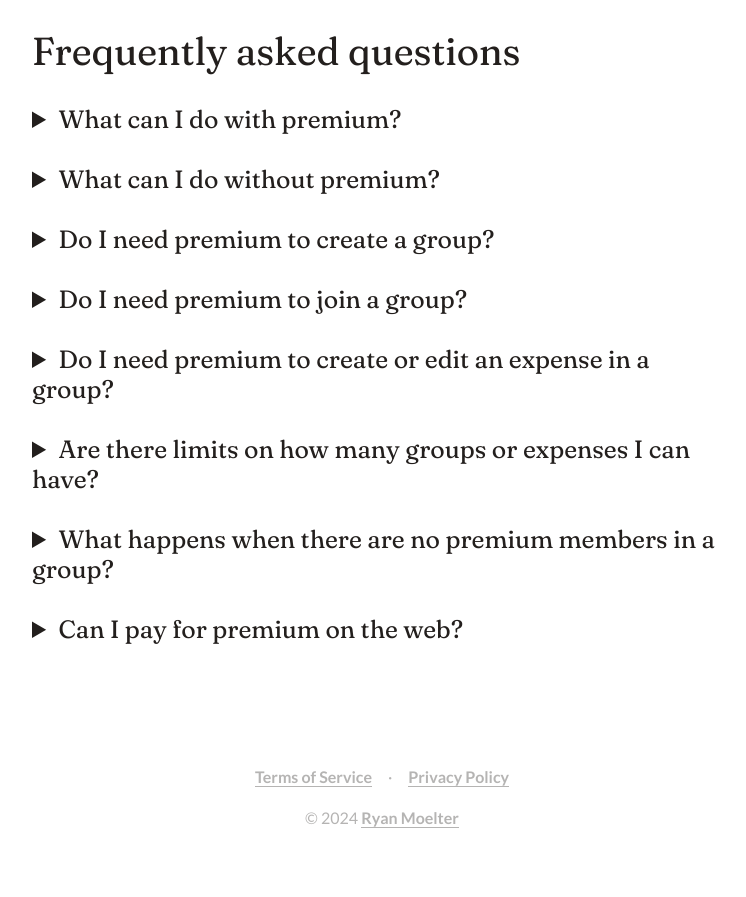
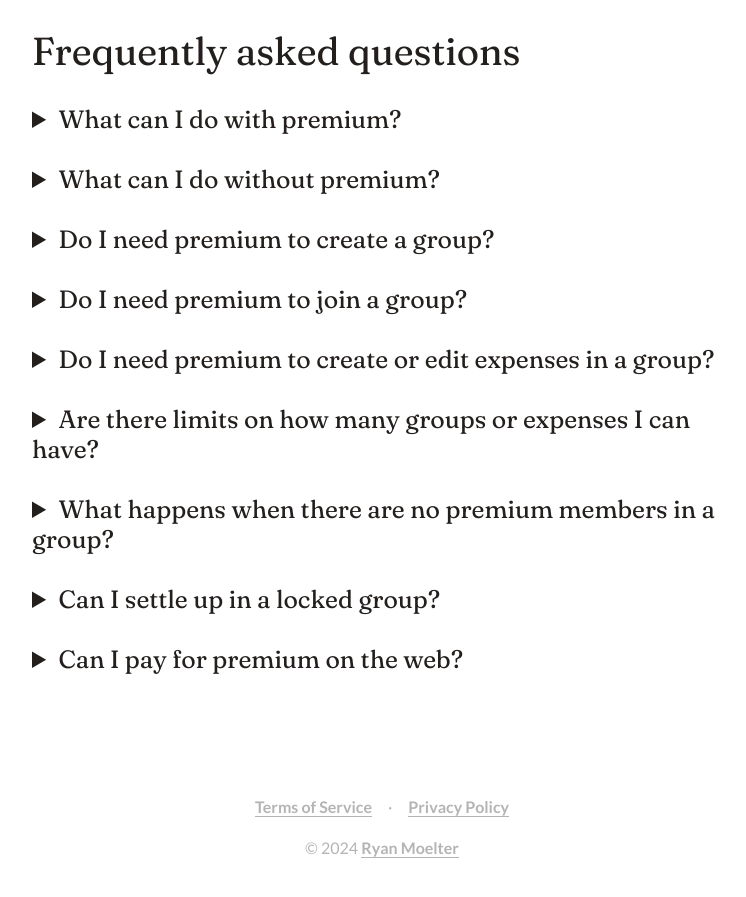
Before and after one commit to moeltenio/heypenny-website, a Jekyll site: the page built from _pages/premium.html, in a window 1280 px wide and 900 px high, scrolled down 679 px. Shown: the top 897 px of the window, without its empty margins (258-1004 px from the left). Built offline with Jekyll 4.4.1, drawn with Linux system fonts in a browser that asks for light colours; before the commit the page ends 1549 px from its top, so only the background shows below that.

Commit message:
Clarify that you can settle up in a locked group

```diff
--- a/_pages/premium.html
+++ b/_pages/premium.html
@@ -25,7 +25,7 @@ description: Heypenny premium and pricing
 </ul>
 
 <p>
-  <nobr><span class="premium-price">$9/3&nbsp;months</span></nobr>
+  <nobr><span class="premium-price">$9/3 months</span></nobr>
   <nobr>($3/month)</nobr>
   or
   <nobr><span class="premium-price">$24/year</span></nobr>
@@ -85,7 +85,7 @@ description: Heypenny premium and pricing
 </details>
 
 <details>
-  <summary>Do I need premium to create or edit an expense in a group?</summary>
+  <summary>Do I need premium to create or edit expenses in a group?</summary>
   <p>Nope! As long as at least one other person in the group has premium, everyone in the group can
     create and edit expenses in that group.</p>
 </details>
@@ -99,7 +99,13 @@ description: Heypenny premium and pricing
 <details>
   <summary>What happens when there are no premium members in a group?</summary>
   <p>The group becomes locked. Nothing is deleted, but no expenses can be created or edited
-    (including settling up) until there’s a premium member in the group again.</p>
+    (except settling up) until there’s a premium member in the group again.</p>
+</details>
+
+<details>
+  <summary>Can I settle up in a locked group?</summary>
+  <p>Yes! You can settle up, but cannot create or edit other expenses until there’s a premium member
+    in the group again.</p>
 </details>
 
 <details>
```
